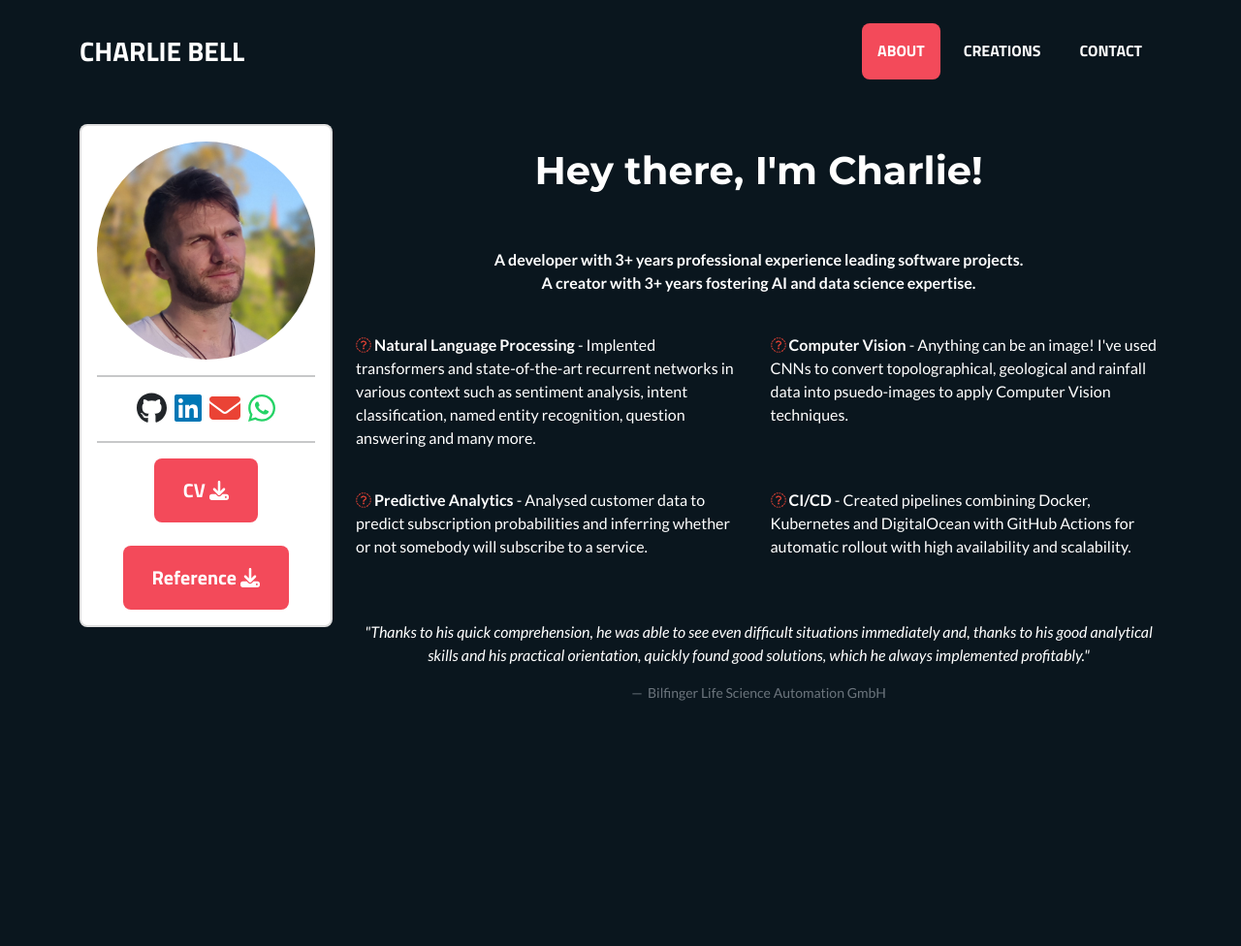
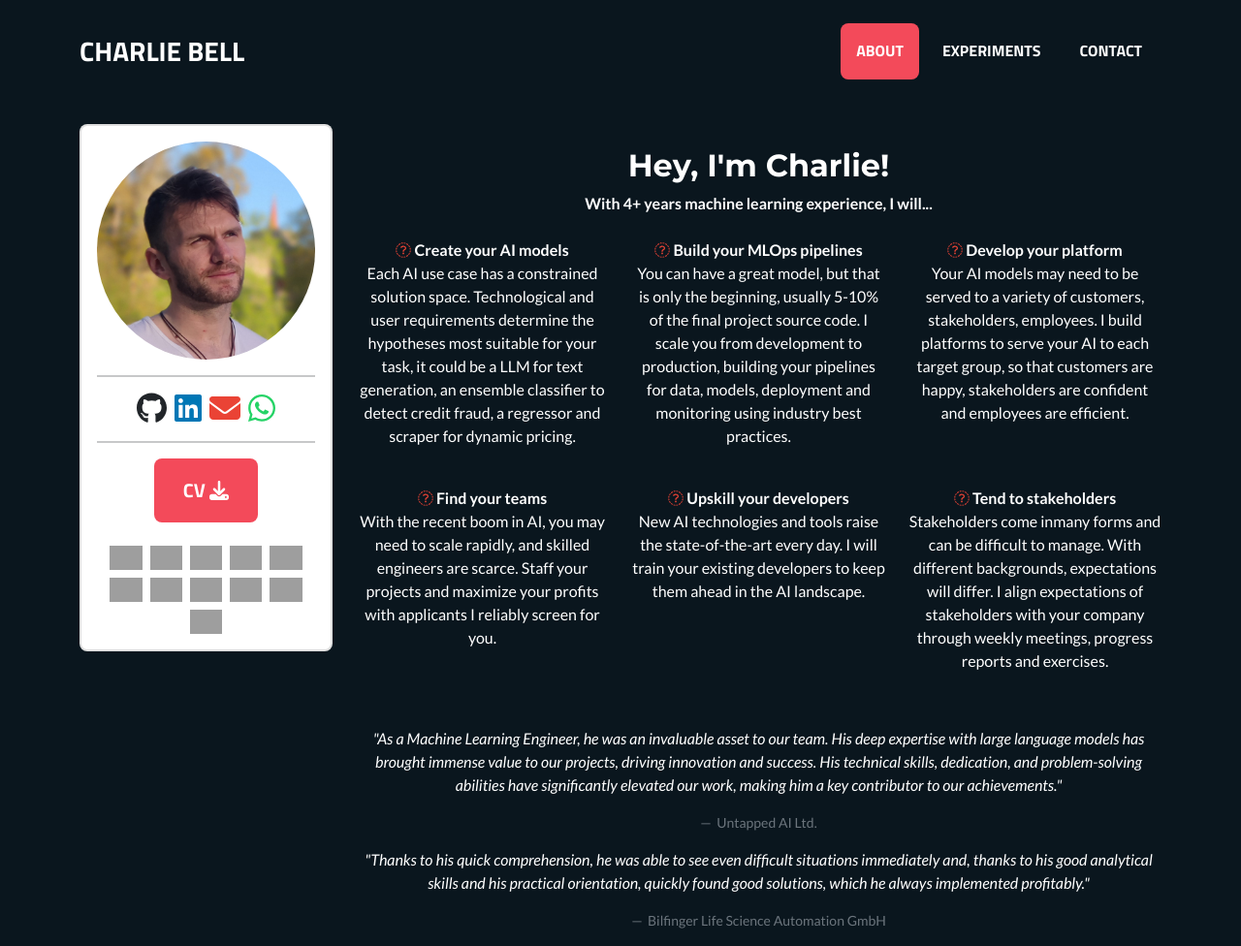
Before and after one commit to Charlie-Bell/Django-K8S, a Django app: page / in a window 1280 px wide. Shown: the whole page at 97% size. Before the commit the page ends 723 px from the top, so only its background shows below. Run offline with Django 3.2, Linux system fonts and the light colour scheme; some libraries are stand-ins or nearby versions; grey boxes are pictures that could not be loaded.

```diff
--- a/web/django_k8s/apps/public/urls.py
+++ b/web/django_k8s/apps/public/urls.py
@@ -5,5 +5,5 @@ from . import views
 app_name="public" # sets the namespace for all urlpatterns to public so all references must start with the prefix public:name
 urlpatterns = [
     path('', views.index, name='index'),
-    path('creations/', views.creations, name='creations'),
+    path('experiments/', views.experiments, name='experiments'),
 ]
--- a/web/django_k8s/apps/public/views.py
+++ b/web/django_k8s/apps/public/views.py
@@ -8,6 +8,6 @@ def index(request):
     template = loader.get_template('index.html')
     return HttpResponse(template.render({}, request))
 
-def creations(request):
-    template = loader.get_template('creations.html')
+def experiments(request):
+    template = loader.get_template('experiments.html')
     return HttpResponse(template.render({}, request))
--- a/web/django_k8s/settings.py
+++ b/web/django_k8s/settings.py
@@ -228,3 +228,6 @@ LOGGING = {
 }
 
 ADMINS = [('Me', 'charlie.james.bell@gmail.com')]
+
+SECURE_PROXY_SSL_HEADER = ('HTTP_X_FORWARDED_PROTO', 'https')
+SECURE_SSL_REDIRECT = True
--- a/web/django_k8s/templates/contact.html
+++ b/web/django_k8s/templates/contact.html
@@ -17,7 +17,7 @@
                     </div>
                 {% endif %}
 
-                <h1 class="text-white">Contact me</h1>
+                <h2 class="text-white">Contact me</h2>
 
                 <p class="text-white">
                     <b>Write me a little something using the form below or directly to my e-mail address: <a href= "mailto: charlie.james.bell@gmail.com">charlie.james.bell@gmail.com</a>.</b>
--- a/web/django_k8s/templates/index.html
+++ b/web/django_k8s/templates/index.html
@@ -24,7 +24,6 @@
                         <a href = "https://wa.me/491621942883" target="_blank"><i class="fa-brands fa-whatsapp fa-2x text-green"></i></a>
                     </div>
                     <hr>
-                    <div class="col">
                     <div class="row">
                         <a href={% static 'theme/assets/Charlie Bell CV.docx' %} download>
                             <button class="btn cb-bg-primary btn-xl text-white" id="downloadCV" type="download">CV <i class="fa fa-download fa-1x text-white"></i></button>
@@ -32,9 +31,18 @@
                     </div>
                     <br>
                     <div class="row">
-                            <a href={% static 'theme/assets/Zeugnis.pdf' %} download>
-                                <button class="btn cb-bg-primary btn-xl text-white" id="downloadZeugnis" type="download">Reference <i class="fa fa-download fa-1x text-white"></i></button>
-                            </a>
+                        <div class="grid justify-content-center">
+                        <img src="https://upload.wikimedia.org/wikipedia/commons/thumb/9/93/Amazon_Web_Services_Logo.svg/2560px-Amazon_Web_Services_Logo.svg.png" alt="missing logo" height="25px"/>
+                        <img src="https://upload.wikimedia.org/wikipedia/commons/thumb/c/c6/PyTorch_logo_black.svg/2560px-PyTorch_logo_black.svg.png" alt="missing logo" height="25px"/>
+                        <img src="https://upload.wikimedia.org/wikipedia/en/thumb/4/45/Hugging_Face_logo.svg/1024px-Hugging_Face_logo.svg.png" alt="missing logo" height="25px"/>
+                        <img src="https://upload.wikimedia.org/wikipedia/commons/thumb/4/4d/OpenAI_Logo.svg/512px-OpenAI_Logo.svg.png" alt="missing logo" height="25px"/>
+                        <img src="https://upload.wikimedia.org/wikipedia/commons/thumb/3/3c/Flask_logo.svg/1024px-Flask_logo.svg.png" alt="missing logo" height="25px"/>
+                        <img src="https://upload.wikimedia.org/wikipedia/commons/thumb/7/75/Django_logo.svg/2560px-Django_logo.svg.png" alt="missing logo" height="25px"/>
+                        <img src="https://upload.wikimedia.org/wikipedia/commons/thumb/d/d9/Node.js_logo.svg/1200px-Node.js_logo.svg.png" alt="missing logo" height="25px"/>
+                        <img src="https://www.alioze.com/wp-content/uploads/2016/11/react-js.png" alt="missing logo" height="25px"/>
+                        <img src="https://www.ovhcloud.com/sites/default/files/styles/text_media_horizontal/public/2021-09/ECX-1909_Hero_PostgreSQL_600x400%402x.png" alt="missing logo" height="25px"/>
+                        <img src="https://upload.wikimedia.org/wikipedia/commons/thumb/9/93/MongoDB_Logo.svg/2560px-MongoDB_Logo.svg.png" alt="missing logo" height="25px"/>
+                        <img src="https://seeklogo.com/images/G/google-big-query-logo-AC63E7C329-seeklogo.com.png" alt="missing logo" height="25px"/>
                         </div>
                     </div>
                 </div>
@@ -43,25 +51,24 @@
             <div class="col-md-9">
                 <br>
                 <div class="row text-center text-white">
-                        <h1>Hey there, I'm Charlie!</h1>
-                        <p><b>
+                    <h2>Hey, I'm Charlie!</h2>
+                    <b>With 4+ years machine learning experience, I will...</b>
                     <br><br>
-                            A developer with 3+ years professional experience leading software projects.
-                            <br>
-                            A creator with 3+ years fostering AI and data science expertise.
-                            <br><br>
-                        </b></p>
-                    </div>
                         <div class="container-fluid text-white">
                             <div class="row">
                                 <div class="col">
                                     <ul class="list-unstyled">
-                                    <li><i class="fa-sharp fa-solid fa-pen text-red"></i> <b>Natural Language Processing</b> - Implented transformers and state-of-the-art recurrent networks in various context such as sentiment analysis, intent classification, named entity recognition, question answering and many more.</li>
+                                        <li><i class="fa-sharp fa-solid fa-robot text-red"></i> <b>Create your AI models</b></br>Each AI use case has a constrained solution space. Technological and user requirements determine the hypotheses most suitable for your task, it could be a LLM for text generation, an ensemble classifier to detect credit fraud, a regressor and scraper for dynamic pricing.</li>
                                     </ul>
                                 </div>
                                 <div class="col">
                                     <ul class="list-unstyled">
-                                    <li><i class="fa-sharp fa-solid fa-image text-red"></i> <b>Computer Vision</b> - Anything can be an image! I've used CNNs to convert topolographical, geological and rainfall data into psuedo-images to apply Computer Vision techniques.</li>
+                                        <li><i class="fa-sharp fa-solid fa-gears text-red"></i> <b>Build your MLOps pipelines</b></br>You can have a great model, but that is only the beginning, usually 5-10% of the final project source code. I scale you from development to production, building your pipelines for data, models, deployment and monitoring using industry best practices.</li>
+                                    </ul>
+                                </div>
+                                <div class="col">
+                                    <ul class="list-unstyled">
+                                        <li><i class="fa-sharp fa-solid fa-code text-red"></i> <b>Develop your platform</b></br>Your AI models may need to be served to a variety of customers, stakeholders, employees. I build platforms to serve your AI to each target group, so that customers are happy, stakeholders are confident and employees are efficient.</li>
                                     </ul>
                                 </div>
                             </div>
@@ -69,17 +76,34 @@
                             <div class="row">
                                 <div class="col">
                                     <ul class="list-unstyled">
-                                    <li><i class="fa-sharp fa-solid fa-magnifying-glass text-red"></i> <b>Predictive Analytics</b> - Analysed customer data to predict subscription probabilities and inferring whether or not somebody will subscribe to a service.</li>
+                                        <li><i class="fa-sharp fa-solid fa-people-group text-red"></i> <b>Find your teams</b></br>With the recent boom in AI, you may need to scale rapidly, and skilled engineers are scarce. Staff your projects and maximize your profits with applicants I reliably screen for you.</li>
                                     </ul>
                                 </div>
                                 <div class="col">
                                     <ul class="list-unstyled">
-                                    <li><i class="fa-sharp fa-solid fa-gears text-red"></i> <b>CI/CD</b> - Created pipelines combining Docker, Kubernetes and DigitalOcean with GitHub Actions for automatic rollout with high availability and scalability.</li>
+                                        <li><i class="fa-sharp fa-solid fa-graduation-cap text-red"></i> <b>Upskill your developers</b></br>New AI technologies and tools raise the state-of-the-art every day. I will train your existing developers to keep them ahead in the AI landscape.</li>
+                                    </ul>
+                                </div>
+                                <div class="col">
+                                    <ul class="list-unstyled">
+                                        <li><i class="fa-sharp fa-solid fa-arrow-trend-up text-red"></i> <b>Tend to stakeholders</b></br>Stakeholders come inmany forms and can be difficult to manage. With different backgrounds, expectations will differ. I align expectations of stakeholders with your company through weekly meetings, progress reports and exercises.</li>
                                     </ul>
                                 </div>
                             </div>
+                        </div></p>
                     </div>
+
+
+                    <br>
+                    <div class="row text-center text-white">
                         <br><br>
+                        <blockquote class="blockquote">
+                            <p><i>"As a Machine Learning Engineer, he was an invaluable asset to our team. His deep expertise with large language models has brought immense value to our projects, driving innovation and success. His technical skills, dedication, and problem-solving abilities have significantly elevated our work, making him a key contributor to our achievements."</i></p>
+                        </blockquote>
+                        <figcaption class="blockquote-footer">
+                            Untapped AI Ltd.
+                        </figcaption>
+                    </div>
                     <div class="row text-center text-white">
                         <br><br>
                         <blockquote class="blockquote">
@@ -91,7 +115,6 @@
                             Bilfinger Life Science Automation GmbH
                         </figcaption>
                     </div>
-
             </div>
         </div>
 
--- a/web/django_k8s/templates/navbar.html
+++ b/web/django_k8s/templates/navbar.html
@@ -1,5 +1,5 @@
 {% url 'public:index' as index_url %}
-{% url 'public:creations' as creations_url %}
+{% url 'public:experiments' as experiments_url %}
 {% url 'contact:contact' as contact_url %}
 
 <!-- Navigation-->
@@ -13,7 +13,7 @@
         <div class="collapse navbar-collapse" id="navbarResponsive">
             <ul class="navbar-nav ms-auto">
                 <li class="nav-item mx-0 mx-lg-1"><a class="nav-link py-3 px-3 px-lg-3 rounded {% if request.path == index_url %}active{% endif %}" href={{ index_url }}>About</a></li>
-                <li class="nav-item mx-0 mx-lg-1"><a class="nav-link py-3 px-3 px-lg-3 rounded {% if request.path == creations_url %}active{% endif %}" href={{ creations_url }}>Creations</a></li>
+                <li class="nav-item mx-0 mx-lg-1"><a class="nav-link py-3 px-3 px-lg-3 rounded {% if request.path == experiments_url %}active{% endif %}" href={{ experiments_url }}>Experiments</a></li>
                 <li class="nav-item mx-0 mx-lg-1"><a class="nav-link py-3 px-3 px-lg-3 rounded {% if request.path == contact_url %}active{% endif %}" href={{ contact_url }}>Contact</a></li>
             </ul>
         </div>
```
Also changed, not shown: k8s/apps/django-k8s-web.yaml (+8 -0 lines), web/django_k8s/templates/experiments.html (renamed from web/django_k8s/templates/creations.html, +13 -5 lines), web/staticfiles-cdn/theme/assets/img/reddit-bot.jpg (added), 3 other files. Lines whose indentation alone changed are shown as unchanged.
